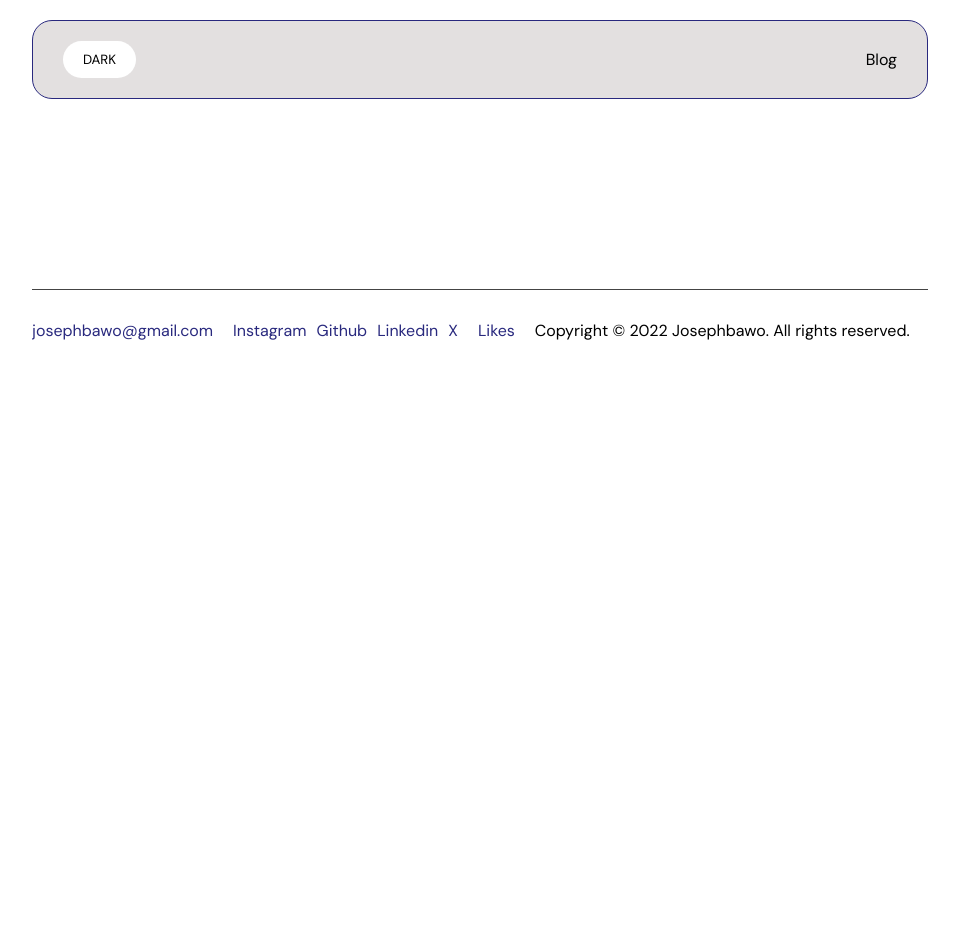
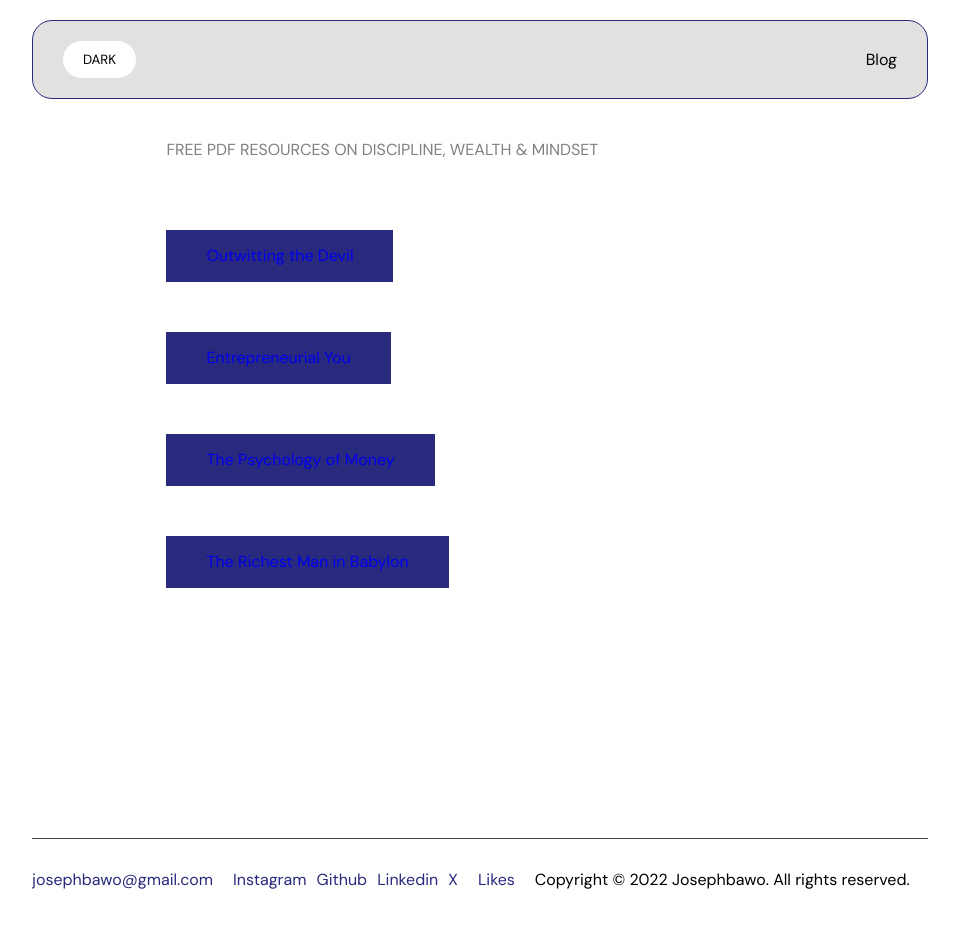
Before and after one commit to Joebakid/My-Porfolio, a React (Create React App) app: page /blog/blog6 in a window 1280 px wide. Shown: the top 928 px of the page, without its empty margins (160-1119 px from the left). Before the commit the page ends 800 px from the top, so only its background shows below. Built offline with nearby package versions, Linux system fonts and the light colour scheme.

Commit message:
free ebooks

```diff
--- a/src/App.css
+++ b/src/App.css
@@ -102,6 +102,30 @@
   font-size: medium;
 }
 
+.hover:hover{
+  text-decoration:line-through;
+  color:var(--color-blog);
+  transition: var(--transition-all);
+}
+
+.list-disc{
+ list-style: lower-alpha;
+
+}
+
+.card-stick{
+  background-color: var(--link-ex-color);
+  padding: 10px 40px;
+  /* margin-top: 20px; */
+}
+
+
+.flex{
+  display: flex;
+  margin: 0;
+  align-items: center;
+  /* justify-content: center; */
+}
 /* ////////////////////////////// */
 
 blockquote {
--- a/src/App.js
+++ b/src/App.js
@@ -1,133 +1,44 @@
+import React, { useEffect, useRef, useState } from "react";
 import { BrowserRouter as Router, Route, Routes, Link } from "react-router-dom";
-import { useLocation } from "react-router-dom";
 import "./App.css";
-import Projects from "./components/Projects";
+
 import Header from "./components/Header";
 import About from "./components/About";
 import CoreTechnology from "./components/CoreTechnology";
 import Experience from "./components/Experience";
 import NavBar from "./components/Nav";
+import Projects from "./components/Projects";
 import Services from "./components/Services";
 import BlogList from "./components/Blog/BlogList";
+import Blog1 from "./components/Blog/blog1";
+import Blog2 from "./components/Blog/blog2";
+import Blog3 from "./components/Blog/blog3";
+import Blog4 from "./components/Blog/blog4";
+import Blog5 from "./components/Blog/blog5";
+import Blog6 from "./components/Blog/blog6";
 import Footer from "./components/Footer";
-import { useEffect, useState } from "react";
-import gsap from "gsap";
 import Likes from "./components/Likes";
 import ScrollToTop from "./components/ScrollToTop";
-import { useRef } from "react";
-import Blog1 from './components/Blog/blog1'
-import Blog2 from './components/Blog/blog2'
-import Blog3 from './components/Blog/blog3'
+import gsap from "gsap";
 
+// ⏳ Show loader only once using localStorage
 function App() {
-  function BtnMain({ href, btnMainClassName, text }) {
-    return (
-      <a
-        rel="noopener noreferrer"
-        target="_blank"
-        className="btnMainClassName css-button-retro--blue"
-        href={href}
-      >
-        {text}
-      </a>
-    );
-  }
+  const [loading, setLoading] = useState(true);
 
-   const [loading, setLoading] = useState(true);
-  const timerSet = useRef(false);
-
-  if (!timerSet.current) {
-    setTimeout(() => {
+  useEffect(() => {
+    const hasLoaded = localStorage.getItem("hasLoaded");
+    if (hasLoaded) {
       setLoading(false);
-    }, 3000);
-    timerSet.current = true;
-  }
+    } else {
+      setTimeout(() => {
+        setLoading(false);
+        localStorage.setItem("hasLoaded", "true");
+      }, 3000);
+    }
+  }, []);
 
   if (loading) {
     return <div className="loader text-shadows">JOSEPH BAWO...</div>;
-  }
-
-  function ProjectItem({ title, text, src, aboutProject, alt, hrefBtnMain, hrefBtnPrimary }) {
-    useEffect(() => {
-      gsap.fromTo(
-        ".project-card",
-        { opacity: 0, y: 30 },
-        { opacity: 1, y: 0, duration: 0.6, stagger: 0.2, ease: "power2.out" }
-      );
-    }, []);
-    return (
-      <div className="project-card">
-        <div className="project-description">
-          {title && <h2>{title}</h2>}
-          {text && <p>{text}</p>}
-          <br />
-          <p className="about-project">{aboutProject}</p>
-        </div>
-        <div className="btn-flex">
-          {hrefBtnMain && <BtnMain text="Link" href={hrefBtnMain} />}
-          {hrefBtnPrimary && <BtnPrimary text="Github" href={hrefBtnPrimary} />}
-        </div>
-      </div>
-    );
-  }
-
-  function BtnPrimary({ href, btnPrimaryClassName, text }) {
-    return (
-      <a
-        rel="noopener noreferrer"
-        target="_blank"
-        className="btnPrimaryClassName css-button-retro--grey"
-        href={href}
-      >
-        {text}
-      </a>
-    );
-  }
-
-  function Template({ number, title, children }) {
-    return (
-      <div>
-        <div className="template-flex">
-          <h2 className="number">{number}</h2>
-          <h2 className="title">{title}</h2>
-        </div>
-        <p className="template-text">{children}</p>
-      </div>
-    );
-  }
-
-  function LinkEx({ text, href }) {
-    return (
-      <a
-        rel="noopener noreferrer"
-        target="_blank"
-        href={href}
-        className="link-ex hover-underline"
-      >
-        {text}
-      </a>
-    );
-  }
-
-  function BlogListItems({ timestamp, blogtitle, slug }) {
-    return (
-      <div className="blog-flex">
-        <p className="blog-time">{timestamp}</p>
-        <Link to={`/blog/${slug}`} className="blog-title hover-underline">
-          {blogtitle}
-        </Link>
-      </div>
-    );
-  }
-
-  function BackBtn({ back }) {
-    return (
-      <div className="back-container mt-2">
-        <Link className="back-link hover-underline" to="/blog">
-          {back}
-        </Link>
-      </div>
-    );
   }
 
   return (
@@ -135,6 +46,7 @@
       <ScrollToTop />
       <div className="container">
         <NavBar />
+
         <Routes>
           <Route
             path="/"
@@ -159,15 +71,130 @@
             }
           />
           <Route path="/blog" element={<BlogList />} />
-          <Route path='blog/blog1' element={<Blog1/>}/>
-          <Route path='blog/blog2' element={<Blog2/>}/>
-          <Route path='blog/blog3' element={<Blog3/>}/>
+          <Route path="/blog/blog1" element={<Blog1 />} />
+          <Route path="/blog/blog2" element={<Blog2 />} />
+          <Route path="/blog/blog3" element={<Blog3 />} />
+          <Route path="/blog/blog4" element={<Blog4 />} />
+          <Route path="/blog/blog5" element={<Blog5 />} />
+          <Route path="/blog/blog6" element={<Blog6 />} />
           <Route path="/Likes" element={<Likes ProjectItem={ProjectItem} />} />
         </Routes>
+
         <Footer />
       </div>
     </Router>
   );
 }
 
+// 🔘 Button components
+function BtnMain({ href, btnMainClassName = "", text }) {
+  return (
+    <a
+      rel="noopener noreferrer"
+      target="_blank"
+      className={`${btnMainClassName} css-button-retro--blue`}
+      href={href}
+    >
+      {text}
+    </a>
+  );
+}
+
+function BtnPrimary({ href, btnPrimaryClassName = "", text }) {
+  return (
+    <a
+      rel="noopener noreferrer"
+      target="_blank"
+      className={`${btnPrimaryClassName} css-button-retro--grey`}
+      href={href}
+    >
+      {text}
+    </a>
+  );
+}
+
+// 📄 Template section (for About, Experience, etc.)
+function Template({ number, title, children }) {
+  return (
+    <div>
+      <div className="template-flex">
+        <h2 className="number">{number}</h2>
+        <h2 className="title">{title}</h2>
+      </div>
+      <p className="template-text">{children}</p>
+    </div>
+  );
+}
+
+// 🔗 External link
+function LinkEx({ text, href }) {
+  return (
+    <a
+      rel="noopener noreferrer"
+      target="_blank"
+      href={href}
+      className="link-ex hover-underline"
+    >
+      {text}
+    </a>
+  );
+}
+
+// 📝 Blog list item
+function BlogListItems({ timestamp, blogtitle, slug }) {
+  return (
+    <div className="blog-flex">
+      <p className="blog-time">{timestamp}</p>
+      <Link to={`/blog/${slug}`} className="blog-title hover-underline">
+        {blogtitle}
+      </Link>
+    </div>
+  );
+}
+
+// 🔙 Back button
+function BackBtn({ back }) {
+  return (
+    <div className="back-container mt-2">
+      <Link className="back-link hover-underline" to="/blog">
+        {back}
+      </Link>
+    </div>
+  );
+}
+
+// 🧱 Project card item
+function ProjectItem({
+  title,
+  text,
+  src,
+  aboutProject,
+  alt,
+  hrefBtnMain,
+  hrefBtnPrimary,
+}) {
+  useEffect(() => {
+    gsap.fromTo(
+      ".project-card",
+      { opacity: 0, y: 30 },
+      { opacity: 1, y: 0, duration: 0.6, stagger: 0.2, ease: "power2.out" }
+    );
+  }, []);
+
+  return (
+    <div className="project-card">
+      <div className="project-description">
+        {title && <h2>{title}</h2>}
+        {text && <p>{text}</p>}
+        <br />
+        <p className="about-project">{aboutProject}</p>
+      </div>
+      <div className="btn-flex">
+        {hrefBtnMain && <BtnMain text="Link" href={hrefBtnMain} />}
+        {hrefBtnPrimary && <BtnPrimary text="Github" href={hrefBtnPrimary} />}
+      </div>
+    </div>
+  );
+}
+
 export default App;
--- /dev/null
+++ b/src/components/Blog/blog4.js
@@ -0,0 +1,9 @@
+import React from 'react'
+
+function blog4() {
+  return (
+    <div>blog4</div>
+  )
+}
+
+export default blog4
--- /dev/null
+++ b/src/components/Blog/blog5.js
@@ -0,0 +1,9 @@
+import React from 'react'
+
+function blog5() {
+  return (
+    <div>blog5</div>
+  )
+}
+
+export default blog5
--- /dev/null
+++ b/src/components/Blog/blog6.js
@@ -0,0 +1,49 @@
+import React from "react";
+import BlogSection from "../BlogBody";
+
+function PDFListSection() {
+  const pdfs = [
+    {
+      name: "Outwitting the Devil",
+      href: "https://drive.google.com/file/d/1XuH5P9IMh7wo3q3OwMOeA-zc4JIZYoL8/view?usp=drivesdk",
+    },
+    {
+      name: "Entrepreneurial You",
+      href: "https://drive.google.com/file/d/1ux6K2rZGMT7F44-iCY27G-C77_x-Haml/view?usp=drivesdk",
+    },
+    {
+      name: "The Psychology of Money",
+      href: "https://drive.google.com/file/d/14hgkddEMnUrrerZ1dM1BPEAZueCyI1cF/view?usp=drivesdk",
+    },
+    {
+      name: "The Richest Man in Babylon",
+      href: "https://drive.google.com/file/d/15L-k6JbX77GJjuCSuHp6Qm9zpmkw9zgi/view?usp=drivesdk",
+    },
+  ];
+
+  return (
+     <div className="container">
+    <BlogSection
+      title="Free PDF Resources on Discipline, Wealth & Mindset"
+      content={
+        <ul className=" py-2">
+          {pdfs.map((pdf, index) => (
+            <li key={index} className="py-1 flex">
+              <a
+                href={pdf.href}
+                target="_blank"
+                rel="noopener noreferrer"
+                className="text-blue-600 underline hover list-disc   card-stick mt-5"
+              >
+                {pdf.name}
+              </a>
+            </li>
+          ))}
+        </ul>
+      }
+    />
+    </div>
+  );
+}
+
+export default PDFListSection;
--- a/src/components/BlogBody.js
+++ b/src/components/BlogBody.js
@@ -2,10 +2,12 @@
 
 function BlogSection({ title, content }) {
   return (
+
     <div className="blog-section py-2">
       <h2 className="gray uppercase font-medium">{title}</h2>
       <p className="lineheight">{content}</p>
     </div>
+
   );
 }
 
```
